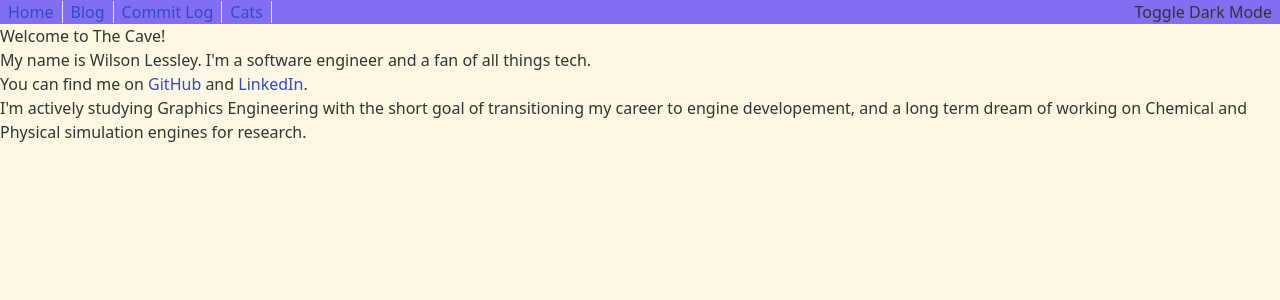
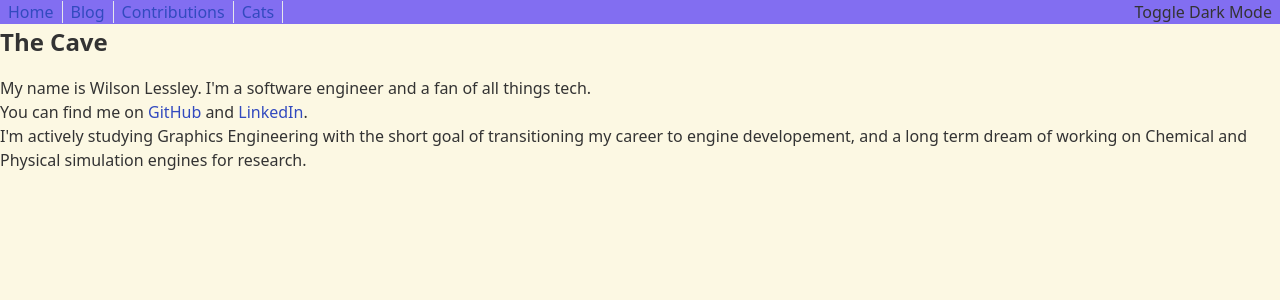
Before and after one commit to WilsonLessley14/devlog, a SvelteKit app: page / in a window 1280 px wide. Shown: the top 300 px of the page. Built offline with nearby package versions, Linux system fonts and the light colour scheme.

Commit message:
refactor: rename commit-log to contributions
also added h1 styling

```diff
--- a/src/app.css
+++ b/src/app.css
@@ -44,3 +44,9 @@ a:hover {
 	text-decoration: underline;
 	color: var(--hover-link);
 }
+
+h1 {
+	margin-bottom: 1rem;
+	font-size: 1.5rem;
+	font-weight: 600;
+}
--- a/src/routes/+layout.svelte
+++ b/src/routes/+layout.svelte
@@ -4,7 +4,7 @@
 	let links = [
 		{ href: '/', label: 'Home' },
 		{ href: '/blog', label: 'Blog' },
-		{ href: '/commit-log', label: 'Commit Log' },
+		{ href: '/contributions', label: 'Contributions' },
 		{ href: '/cats', label: 'Cats' }
 	];
 
--- a/src/routes/+page.svelte
+++ b/src/routes/+page.svelte
@@ -1,4 +1,4 @@
-<h1>Welcome to The Cave!</h1>
+<h1>The Cave</h1>
 <p>My name is Wilson Lessley. I'm a software engineer and a fan of all things tech.</p>
 <p>
 	You can find me on <a href="https://github.com/WilsonLessley14" target="_blank">GitHub</a> and
--- a/src/routes/cats/+page.svelte
+++ b/src/routes/cats/+page.svelte
@@ -15,7 +15,7 @@
 	<title>Cat Gallery</title>
 </svelte:head>
 
-<h1 class="mb-6 text-3xl font-bold">Cat Gallery</h1>
+<h1>Cat Gallery</h1>
 
 {#if images.length === 0}
 	<p>No cats found.</p>
--- a/src/routes/commit-log/+page.svelte
+++ b/src/routes/contributions/+page.svelte
@@ -6,10 +6,10 @@
 </script>
 
 <svelte:head>
-	<title>Commit Log</title>
+	<title>Contributions by Repository and Day</title>
 </svelte:head>
 
-<h1 class="mb-4 text-2xl font-bold">Contributions by Repository and Day</h1>
+<h1>Contributions by Repository and Day</h1>
 <ul>
 	{#each data.contributions as entry (entry.repo + entry.date)}
 		<li class="mb-2">
```
Also changed, not shown: src/routes/contributions/+page.server.ts (renamed from src/routes/commit-log/+page.server.ts).
